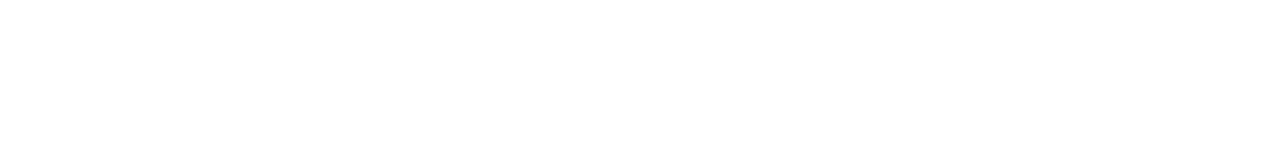
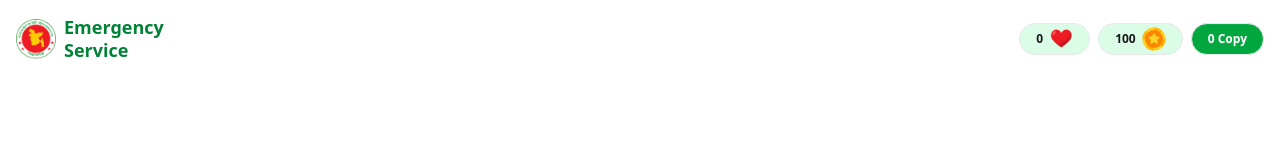
Before and after one commit to PulakBhowmik/Emergency-Helpline, a plain HTML site: page index.html in a window 1280 px wide. Drawn offline with nearby package versions, Linux system fonts and the light colour scheme.

Commit message:
navbar done

```diff
--- a/index.html
+++ b/index.html
@@ -1,11 +1,38 @@
 <!DOCTYPE html>
 <html lang="en">
-<head>
-    <meta charset="UTF-8">
-    <meta name="viewport" content="width=device-width, initial-scale=1.0">
-    <title>Document</title>
-</head>
-<body>
+  <head>
+    <meta charset="UTF-8" />
+    <meta name="viewport" content="width=device-width, initial-scale=1.0" />
+    <title>Emergency Service</title>
+    <link rel="shortcut icon" href="./assets/logo.png" type="image/x-icon" />
+    <link
+      href="https://cdn.jsdelivr.net/npm/daisyui@5"
+      rel="stylesheet"
+      type="text/css"/>
+    <script src="https://cdn.jsdelivr.net/npm/@tailwindcss/browser@4"></script>
+  </head>
+  <body>
+    <!-- Navbar -->
+    <nav class="flex items-center justify-between max-w-7xl mx-auto p-4">
+      <div class="flex items-center gap-2">
+        <img class=" w-8 md:w-10" src="./assets/logo.png" alt="" />
+        <h1 class="text-xs md:text-lg font-extrabold text-green-700 leading-tight">Emergency <br> Service</h1>
+      </div>
 
-</body>
+      <div class="flex gap-2">
+        <div class="flex items-center bg-green-100 rounded-full btn btn-sm md:px-4">
+          <p class="font-extrabold">0</p>
+          <img class="w-6" src="./assets/heart.png" alt="" />
+        </div>
+        <div class="flex items-center bg-green-100 rounded-full btn btn-sm md:px-4">
+          <p class="font-extrabold">100</p>
+          <img class="w-6" src="./assets/coin.png" alt="" />
+        </div>
+        <div class="flex items-center bg-green-600 rounded-full btn btn-sm md:px-4">
+          <p class="text-white"><span>0</span> Copy</p>
+        </div>
+      </div>
+    </nav>
+
+  </body>
 </html>
```
